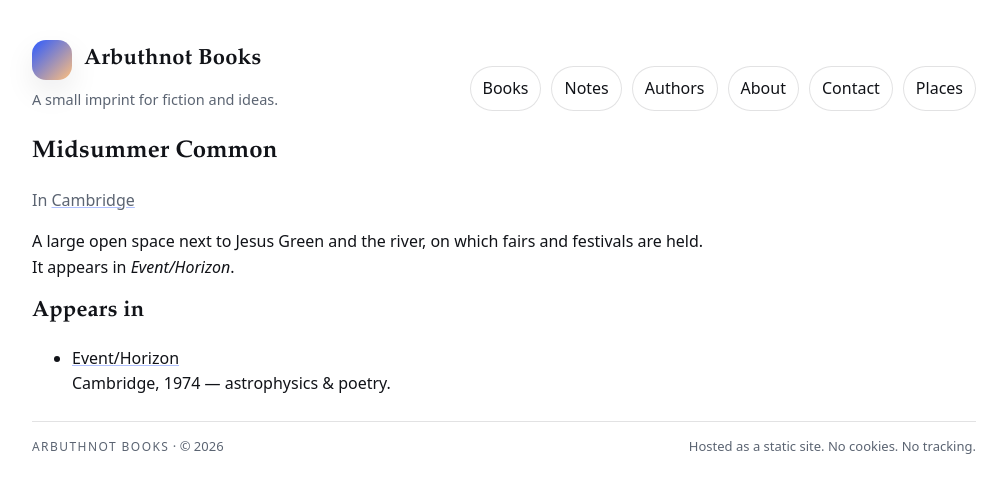
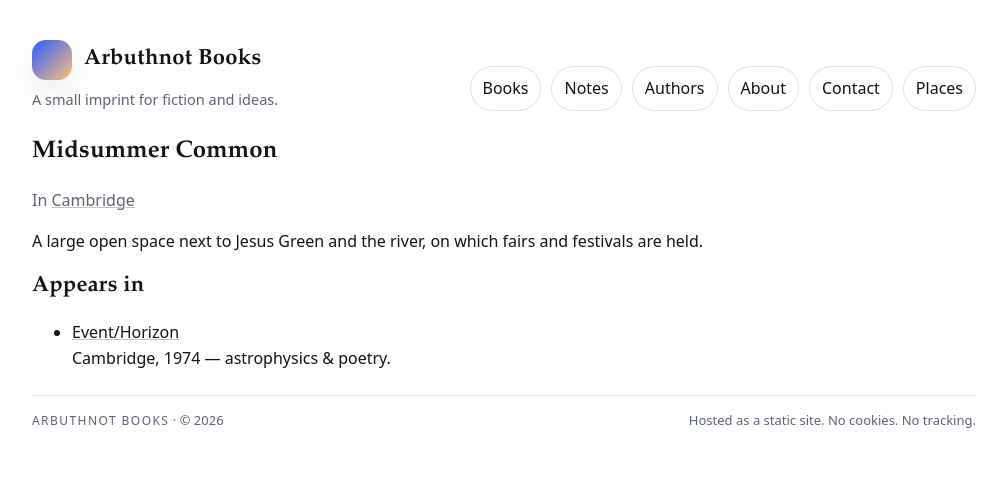
Before and after one commit to eamonnvi/Arbuthnot-Books, a Jekyll site: the page built from _places/midsummer_common.md, in a window 1280 px wide. Shown: the top 493 px of the page, without its empty margins (136-1143 px from the left). Built offline with Jekyll 4.4.1, drawn with Linux system fonts in a browser that asks for light colours.

Commit message:
midsummer common update

```diff
--- a/_places/midsummer_common.md
+++ b/_places/midsummer_common.md
@@ -5,4 +5,4 @@ place_id: midsummer_common
 parent: cambridge
 ---
 
-A large open space next to Jesus Green and the river, on which fairs and festivals are held. It appears in *Event/Horizon*.
+A large open space next to Jesus Green and the river, on which fairs and festivals are held.
```
